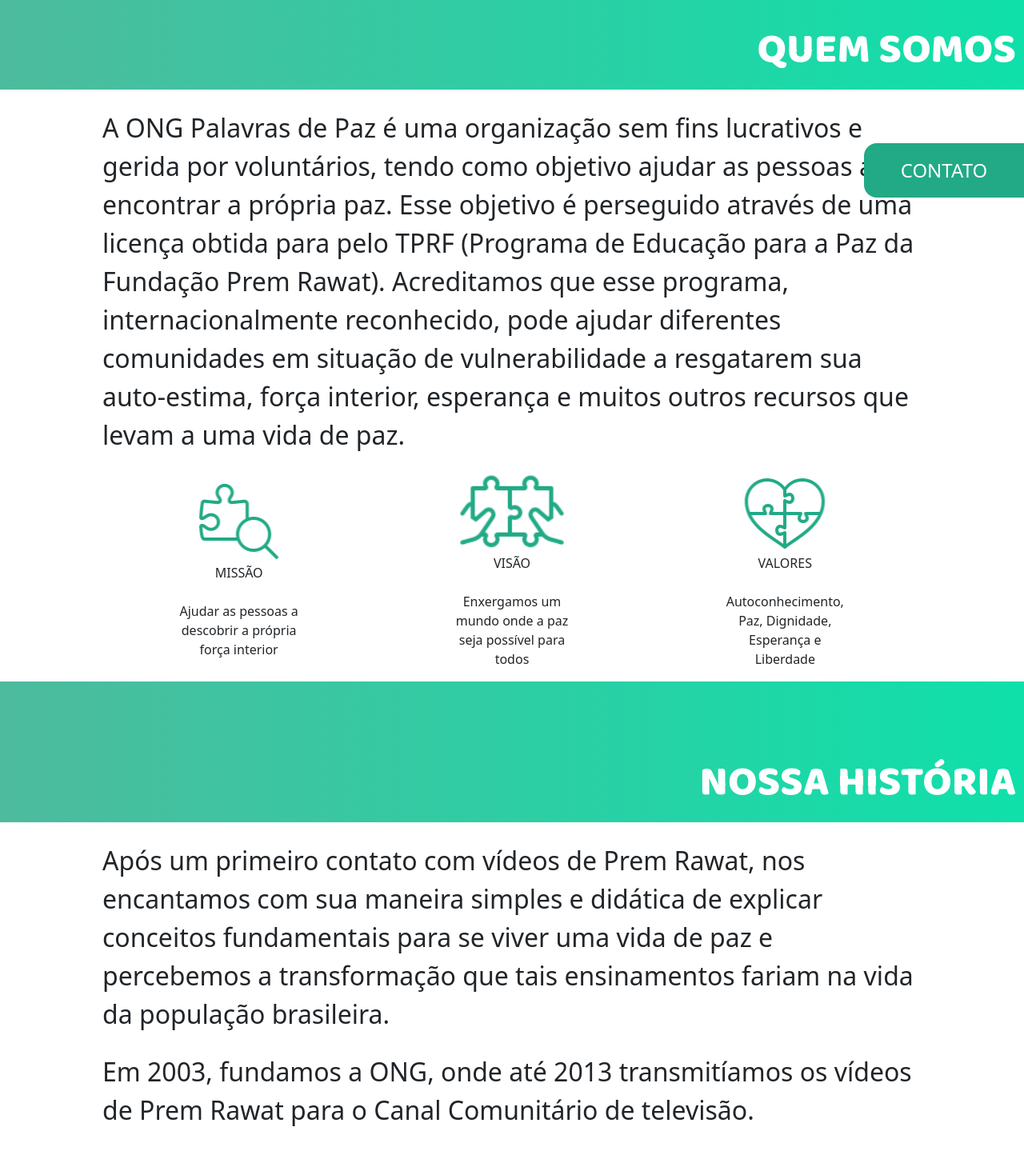
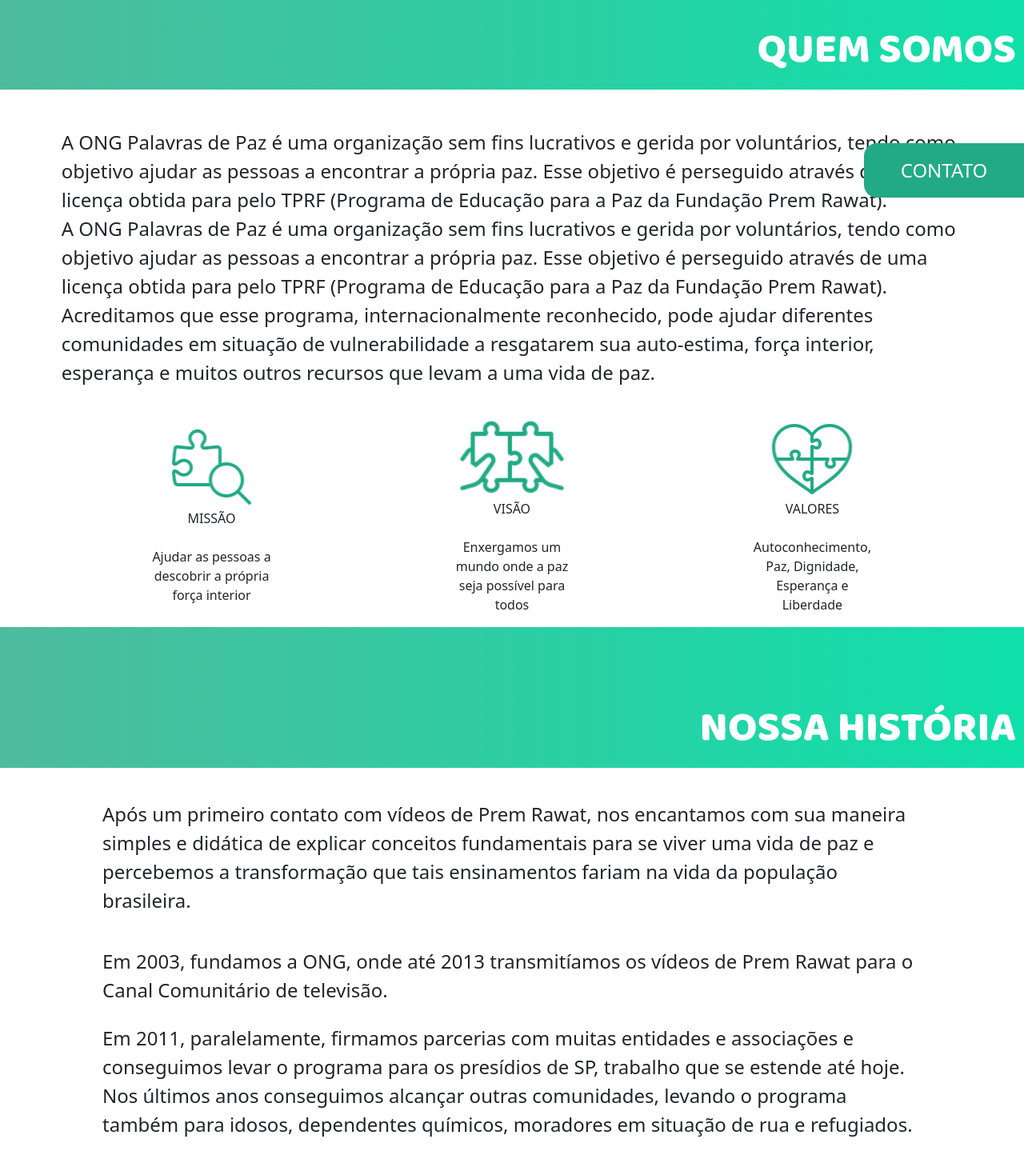
Before and after one commit to alchemist-developer/deploy-palavras, a Next.js app: page /sobre-nos in a window 1280 px wide. Shown: the part 220-1664 px from the top of the page at 80% size. Built offline with nearby package versions, Linux system fonts and the light colour scheme; a web font is replaced by a local one.

Commit message:
feat: text resized

```diff
--- a/src/templates/quemsomos/quemsomos.template.jsx
+++ b/src/templates/quemsomos/quemsomos.template.jsx
@@ -14,15 +14,17 @@ export default function QuemSomosTemplate() {
     return (
         <div>
             <Header />
-            <div className="banner-gradient" style={{ zIndex: -2, display:"flex", height:"176px", padding:"10px", alignItems:"end", justifyContent:"end" }}>
+            <div className="banner-gradient" style={{ zIndex: -2, display: "flex", height: "176px", padding: "10px", alignItems: "end", justifyContent: "end" }}>
                 <Typography margin="100px 0 0 0" fontWeight="700" fontSize="52px" color="white" text="QUEM SOMOS" />
             </div>
             <Center>
-                <Box width="80%" margin="auto" direction="column">
+                <Box width="88%" margin="auto" direction="column">
                     <div>
-                        <Typography margin="24px 0" fontSize="32px" align="start" text="A ONG Palavras de Paz é uma organização sem fins lucrativos e gerida por voluntários,  tendo como objetivo ajudar as pessoas a encontrar a própria paz.
-Esse objetivo é perseguido através de uma licença obtida para pelo TPRF (Programa de  Educação para a Paz da Fundação Prem Rawat).
-Acreditamos que esse programa, internacionalmente reconhecido, pode ajudar diferentes  comunidades em situação de vulnerabilidade a resgatarem sua auto-estima, força interior,  esperança e muitos outros recursos que levam a uma vida de paz."/>
+                        <Typography margin="48px 0 0 0" fontSize="24px" align="start" text="A ONG Palavras de Paz é uma organização sem fins lucrativos e gerida por voluntários,  tendo como objetivo ajudar as pessoas a encontrar a própria paz.
+Esse objetivo é perseguido através de uma licença obtida para pelo TPRF (Programa de  Educação para a Paz da Fundação Prem Rawat)."/>
+                        <Typography margin="0 " fontSize="24px" align="start" text="A ONG Palavras de Paz é uma organização sem fins lucrativos e gerida por voluntários,  tendo como objetivo ajudar as pessoas a encontrar a própria paz.
+Esse objetivo é perseguido através de uma licença obtida para pelo TPRF (Programa de  Educação para a Paz da Fundação Prem Rawat)."/>
+                        <Typography margin="0 0 40px 0" fontSize="24px" align="start" text="Acreditamos que esse programa, internacionalmente reconhecido, pode ajudar diferentes  comunidades em situação de vulnerabilidade a resgatarem sua auto-estima, força interior,  esperança e muitos outros recursos que levam a uma vida de paz." />
                     </div>
 
                     <Box justify="space-around" flexWrap="wrap">
@@ -60,16 +62,16 @@ Acreditamos que esse programa, internacionalmente reconhecido, pode ajudar difer
 
             </Center>
 
-            <div className="banner-gradient" style={{ zIndex: -2, display:"flex", height:"176px", padding:"10px", alignItems:"end", justifyContent:"end" }}>
+            <div className="banner-gradient" style={{ zIndex: -2, display: "flex", height: "176px", padding: "10px", alignItems: "end", justifyContent: "end" }}>
                 <Typography margin="100px 0 0 0" fontWeight="700" fontSize="52px" color="white" text="NOSSA HISTÓRIA" />
             </div>
 
             <Center>
                 <Box width="80%" margin="auto" direction="column" align="center">
                     <div>
-                        <Typography margin="24px 0" fontSize="32px" align="start" text="Após um primeiro contato com vídeos de Prem Rawat, nos encantamos com sua maneira simples e didática de explicar conceitos fundamentais para se viver uma vida de paz e percebemos a transformação que tais ensinamentos fariam na vida da população brasileira. " />
-                        <Typography margin="24px 0" fontSize="32px" align="start" text="Em 2003, fundamos a ONG, onde até 2013 transmitíamos os vídeos de Prem Rawat para o Canal Comunitário de televisão. " />
-                        <Typography margin="24px 0" fontSize="32px" align="start" text="Em 2011, paralelamente, firmamos parcerias com muitas entidades e associações e conseguimos levar o programa para os presídios de SP, trabalho que se estende até hoje.
+                        <Typography margin="40px 0" fontSize="24px" align="start" text="Após um primeiro contato com vídeos de Prem Rawat, nos encantamos com sua maneira simples e didática de explicar conceitos fundamentais para se viver uma vida de paz e percebemos a transformação que tais ensinamentos fariam na vida da população brasileira. " />
+                        <Typography margin="24px 0" fontSize="24px" align="start" text="Em 2003, fundamos a ONG, onde até 2013 transmitíamos os vídeos de Prem Rawat para o Canal Comunitário de televisão. " />
+                        <Typography margin="24px 0" fontSize="24px" align="start" text="Em 2011, paralelamente, firmamos parcerias com muitas entidades e associações e conseguimos levar o programa para os presídios de SP, trabalho que se estende até hoje.
 Nos últimos anos conseguimos alcançar outras comunidades, levando o programa também para  idosos, dependentes químicos, moradores em situação de rua e refugiados. "/>
 
                     </div>
```
